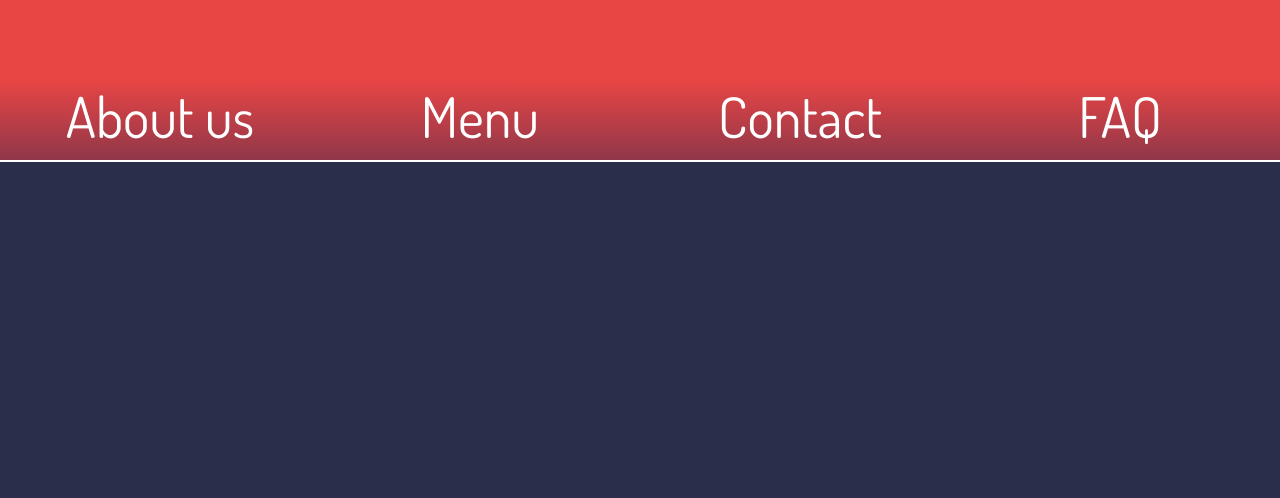
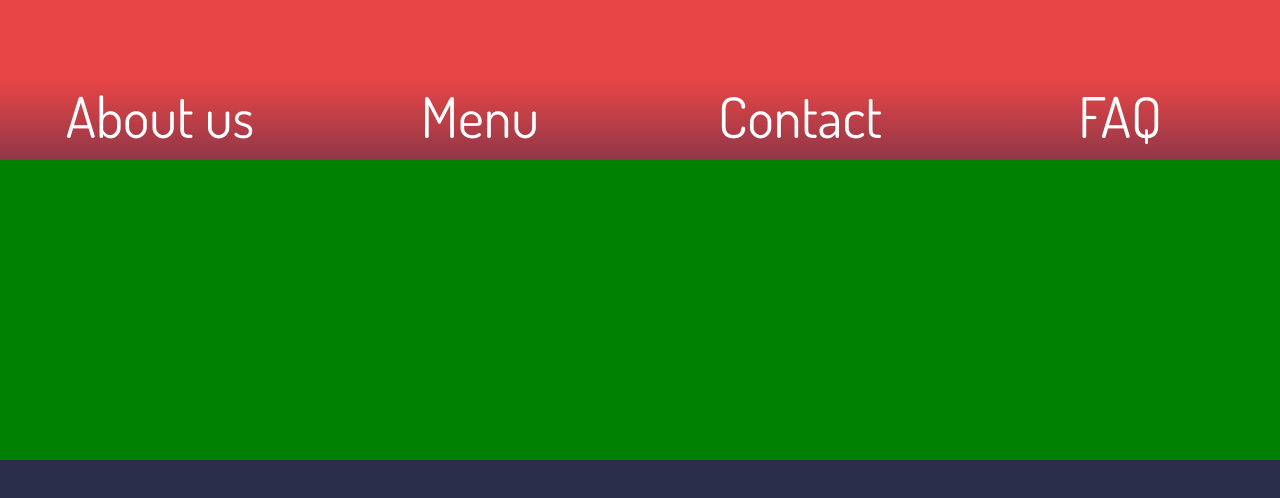
Before and after one commit to UntacticalPenguin/restaurant-page, a plain HTML site: page index.html in a window 1280 px wide. Drawn offline with Linux system fonts and the light colour scheme.

Commit message:
Updated style.css

```diff
--- a/style.css
+++ b/style.css
@@ -4,6 +4,7 @@
 body{
   background-color: #2b2e4a;
   margin: 0;
+  height: 10em;
 }
 
 .title{
@@ -57,7 +58,8 @@ body{
 }
 
 .display-div{
+  background-color: green;
   position: relative;
-  height: 500px;
+  height: 300px;
   width: 100%;
 }
```
